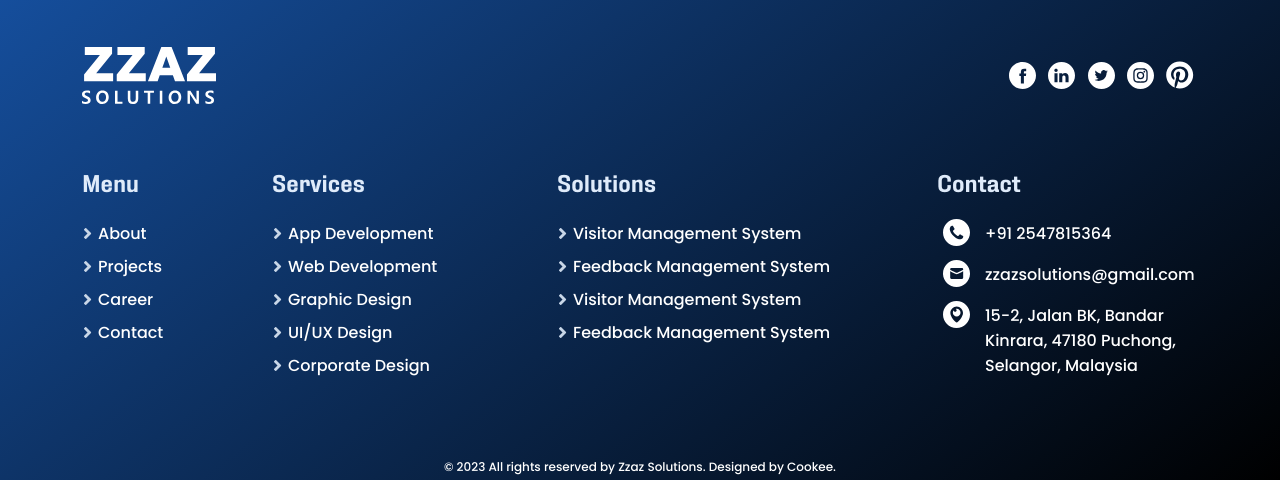
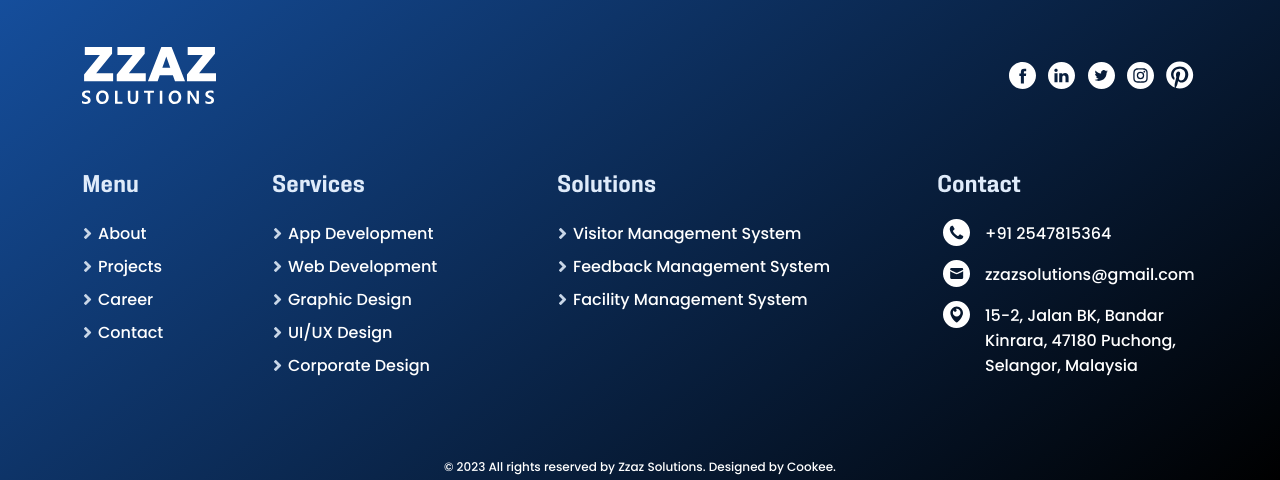
Before and after one commit to sahalcookee/zzaz, a PHP site: page /about.php in a window 1280 px wide. Shown: the part 2774-3254 px from the top of the page. Run offline with PHP 8.4, Linux system fonts and the light colour scheme; some libraries are stand-ins or nearby versions.

Commit message:
faq updation

```diff
--- a/about.php
+++ b/about.php
@@ -132,7 +132,7 @@ function active($currect_page){
                                 </h2>
                                 <div id="collapseTwo" class="accordion-collapse collapse" data-bs-parent="#accordionExample">
                                     <div class="accordion-body">
-                                        <p class="font-poppins fw-normal para-black">Mobile app development requires the right blend of technology and resources. Zzaz Solutions develops apps that are customized and best fit our client demands. The cost of a mobile app varies according to the features, resources, type, & time involved.</p>
+                                        <p class="font-poppins fw-normal para-black">We have been working in this field for over 5 years. Our experience and journey have been quite fruitful over the years. You can gain from picking us in many ways because we are subject matter experts in the area.</p>
                                     </div>
                                 </div>
                             </div>
@@ -144,7 +144,7 @@ function active($currect_page){
                                 </h2>
                                 <div id="collapseThree" class="accordion-collapse collapse" data-bs-parent="#accordionExample">
                                     <div class="accordion-body">
-                                        <p class="font-poppins fw-normal para-black">Mobile app development requires the right blend of technology and resources. Zzaz Solutions develops apps that are customized and best fit our client demands. The cost of a mobile app varies according to the features, resources, type, & time involved.</p>
+                                        <p class="font-poppins fw-normal para-black">We create a variety of on-demand mobile apps that streamline and improve your company's operations. Any organisation could potentially be upgraded by using our specially designed solutions.</p>
                                     </div>
                                 </div>
                             </div>
@@ -156,7 +156,7 @@ function active($currect_page){
                                 </h2>
                                 <div id="collapseFour" class="accordion-collapse collapse" data-bs-parent="#accordionExample">
                                     <div class="accordion-body">
-                                        <p class="font-poppins fw-normal para-black">Mobile app development requires the right blend of technology and resources. Zzaz Solutions develops apps that are customized and best fit our client demands. The cost of a mobile app varies according to the features, resources, type, & time involved.</p>
+                                        <p class="font-poppins fw-normal para-black">The length of time needed to construct a mobile app is determined by the features and technology the customer wants for their app. The longer it will take, the smarter the app is.</p>
                                     </div>
                                 </div>
                             </div>
@@ -168,7 +168,7 @@ function active($currect_page){
                                 </h2>
                                 <div id="collapseFive" class="accordion-collapse collapse" data-bs-parent="#accordionExample">
                                     <div class="accordion-body">
-                                        <p class="font-poppins fw-normal para-black">Mobile app development requires the right blend of technology and resources. Zzaz Solutions develops apps that are customized and best fit our client demands. The cost of a mobile app varies according to the features, resources, type, & time involved.</p>
+                                        <p class="font-poppins fw-normal para-black">Yes, we appreciate our consumers and enjoy their happiness. If you require any assistance or maintenance for your supplied products, our professionals are always online and ready to help. However, additional maintenance and support fees may be required for add-ons.</p>
                                     </div>
                                 </div>
                             </div>
--- a/assets/css/responsive.css
+++ b/assets/css/responsive.css
@@ -16,6 +16,10 @@
 }
 /* ----------- */
 @media (max-width: 1199.98px) {
+    /* ----home -- */
+    .h-ban-h{
+        font-size: 32px;
+    }
     /* appdev  */
     .appdev-s3-card-div-2{
         height: 255px;
@@ -47,6 +51,9 @@
     .h-s5-testim-img-div{
         width: 115px;
         height: 115px;
+    }
+    .h-ban-h{
+        font-size: 36px;
     }
     /*---------------- footer ----------------- */
     .footer-logo-img{
@@ -87,6 +94,9 @@
     .h-s3-item-text{
         font-size: 13px;
     }
+    .h-ban-h{
+        font-size: 36px;
+    }
     /* -------- about ----------- */
     .abt-s2-box{
         width: 100%;
--- a/assets/css/style.css
+++ b/assets/css/style.css
@@ -57,7 +57,7 @@ font-family: 'Poppins', sans-serif;
 }
 .dropdown-menu{
   inset: 10px auto auto 0px !important;
-  width: 300px;
+  width: auto;
 }
 .dropdown-item:focus, .dropdown-item:hover{
   background-color: #DFEBFA !important;
@@ -135,6 +135,9 @@ font-family: 'Poppins', sans-serif;
 .h-ban-clip-ps{
   padding-left: 15%;
   padding-right: 10%;
+}
+.h-ban-h{
+  font-size: 39px;
 }
 /* section -1  */
 .h-s1-card-div{
--- a/assets/includes/footer.php
+++ b/assets/includes/footer.php
@@ -41,8 +41,7 @@
                         <ul class="footer-ul list-unstyled">
                             <li class="ms-3 mb-2"><a class="font-poppins fw-medium text-decoration-none text-white link-hover" href="#">Visitor Management System</a></li>
                             <li class="ms-3 mb-2"><a class="font-poppins fw-medium text-decoration-none text-white link-hover" href="#">Feedback Management System</a></li>
-                            <li class="ms-3 mb-2"><a class="font-poppins fw-medium text-decoration-none text-white link-hover" href="#">Visitor Management System</a></li>
-                            <li class="ms-3 mb-2"><a class="font-poppins fw-medium text-decoration-none text-white link-hover" href="#">Feedback Management System</a></li>
+                            <li class="ms-3 mb-2"><a class="font-poppins fw-medium text-decoration-none text-white link-hover" href="#">Facility Management System</a></li>
                         </ul>
                     </div>
                     <div class="col-sm-6 col-lg-3">
--- a/assets/includes/header.php
+++ b/assets/includes/header.php
@@ -46,9 +46,9 @@
                                         Solutions
                                     </a>
                                     <ul class="dropdown-menu">
-                                        <li><a class="dropdown-item py-2 ps-5 font-poppins fw-medium primary-blue" href="#">Action</a></li>
-                                        <li><a class="dropdown-item py-2 ps-5 font-poppins fw-medium primary-blue" href="#">Another action</a></li>
-                                        <li><a class="dropdown-item py-2 ps-5 font-poppins fw-medium primary-blue" href="#">Something else here</a></li>
+                                        <li><a class="dropdown-item py-2 ps-5 font-poppins fw-medium primary-blue" href="#">Visitor Management System</a></li>
+                                        <li><a class="dropdown-item py-2 ps-5 font-poppins fw-medium primary-blue" href="#">Feedback Management System</a></li>
+                                        <li><a class="dropdown-item py-2 ps-5 font-poppins fw-medium primary-blue" href="#">Facility Management System</a></li>
                                     </ul>
                                 </li>
                                 <li><a class="text-white text-decoration-none font-poppins fw-medium link-hover <?php active('projects');?>" href="projects">Projects</a></li>
@@ -95,9 +95,9 @@
                                     Solutions
                                 </a>
                                 <ul class="dropdown-menu dropdown-menu-resp">
-                                    <li><a class="dropdown-item py-2 ps-5 font-poppins fw-medium primary-blue" href="#">Action</a></li>
-                                    <li><a class="dropdown-item py-2 ps-5 font-poppins fw-medium primary-blue" href="#">Another action</a></li>
-                                    <li><a class="dropdown-item py-2 ps-5 font-poppins fw-medium primary-blue" href="#">Something else here</a></li>
+                                    <li><a class="dropdown-item py-2 ps-5 font-poppins fw-medium primary-blue" href="#">Visitor Management System</a></li>
+                                    <li><a class="dropdown-item py-2 ps-5 font-poppins fw-medium primary-blue" href="#">Feedback Management System</a></li>
+                                    <li><a class="dropdown-item py-2 ps-5 font-poppins fw-medium primary-blue" href="#">Facility Management System</a></li>
                                 </ul>
                             </li>
                             <li class="py-2 fs-5"><a class="text-white text-decoration-none font-poppins fw-medium link-hover <?php active('projects');?>" href="projects">Projects</a></li>
--- a/index.php
+++ b/index.php
@@ -18,7 +18,7 @@ function active($currect_page){
                     </div>
                     <div class="col-lg-6">
                         <div class="py-4">
-                            <h1 class="fs-1 extra-light-blue font-fix-sb pb-3">Revolutionize The Way You Work With Our State-of-the-Art Software Tools.</h1>
+                            <h1 class="h-ban-h extra-light-blue font-fix-sb pb-3">Revolutionize The Way You Work With Our State-of-the-Art Software Tools.</h1>
                             <p class="font-poppins fw-normal light-blue pb-4">Streamline your business processes with our innovative software solutions</p>
                             <div class="pb-5">
                                 <a class="d-inline-block text-decoration-none text-white font-poppins fw-semibold px-5 py-3 z-butn rounded" href="contact">Let’s Talk</a>
```
